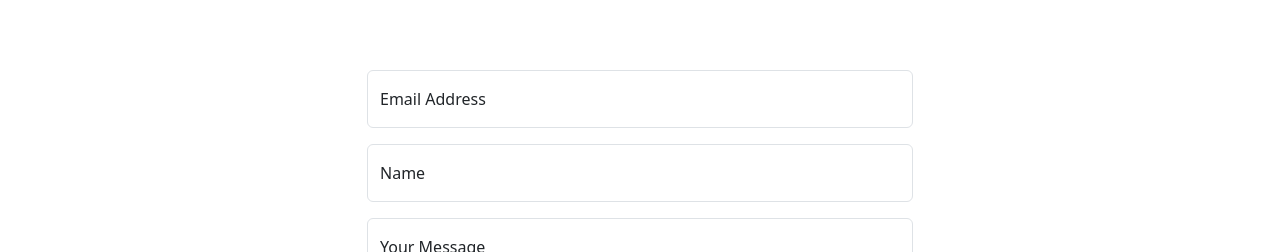
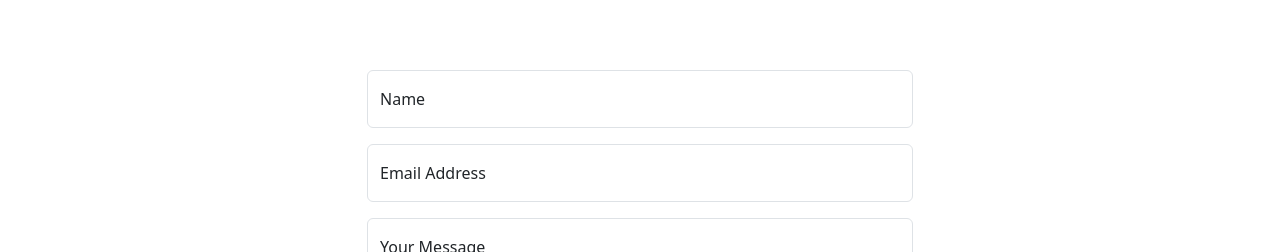
Before and after one commit to pkasprzak9/trip-app, a React (Create React App) app: page / in a window 1280 px wide. Shown: the part 3219-3471 px from the top of the page. Built offline with nearby package versions, Linux system fonts and the light colour scheme.

Commit message:
Refactor Contact component to add form validation and improve accessibility

```diff
--- a/src/components/StartPage/Contact.jsx
+++ b/src/components/StartPage/Contact.jsx
@@ -1,7 +1,147 @@
 import React from "react";
+import { useState } from "react";
 import { Container, Form, Row, Col, FloatingLabel, Button } from "react-bootstrap";
 
 export default function Contact() {
+  const [formData, setFormData] = useState({
+    name: '',
+    email: '',
+    message: ''
+  });
+
+  const [formErrors, setFormErrors] = useState({
+    name: null,
+    email: null,
+    message: null
+  });
+
+  const [touched, setTouched] = useState({
+    name: false,
+    email: false,
+    message: false
+  });
+
+  const validateName = name => {
+    if (!name.trim()) {
+      return 'Name is required.'
+    };
+    return null;
+  };
+
+  const validateEmail = email => {
+    if (!email.trim()) {
+      return 'Email is required.'
+    };
+
+    const emailRegex = /\S+@\S+\.\S+/;
+    if (!emailRegex.test(email)) {
+      return 'Enter correct email address.'
+    };
+
+    return null;
+  };
+
+  const validateMessage = message => {
+    if (!message.trim()) {
+      return 'Your message cannot be empty.'
+    };
+
+    return null;
+  };
+
+  const handleChange = (e) => {
+    const { name, value } = e.target;
+
+    setFormData(prevData => ({
+      ...prevData,
+      [name]: value
+    }));
+  };
+
+  const handleBlur = (e) => {
+    const { name } = e.target;
+
+    setTouched(prevTouched => ({
+      ...prevTouched,
+      [name]: true
+    }));
+
+    let error = null;
+
+    switch(name) {
+      case 'name':
+        error = validateName(formData.name);
+        break;
+      case 'email':
+        error = validateEmail(formData.email);
+        break;
+      case 'message':
+        error = validateMessage(formData.message);
+        break;
+      default:
+        break;
+    }
+
+    setFormErrors(prevErrors => ({
+      ...prevErrors,
+      [name]: error
+    }))
+  };
+
+  const handleSubmit = (e) => {
+    e.preventDefault();
+
+    const nameError = validateName(formData.name);
+    const emailError = validateEmail(formData.email);
+    const messageError = validateMessage(formData.message);
+
+    setFormErrors({
+      name: nameError,
+      email: emailError,
+      message: messageError
+    });
+
+    setTouched({
+      name: true,
+      email: true,
+      message: true
+    });
+
+    if (nameError || emailError || messageError) {
+      return;
+    }
+
+    const dataToSend = {
+      name: formData.name,
+      email: formData.email,
+      message: formData.message
+    };
+
+    // FUTURE IMPLEMENTATION
+    // const sendData = () => {
+
+    // }
+
+    setFormData({
+      name: '',
+      email: '',
+      message: ''
+    });
+
+    setFormErrors({
+      name: null,
+      email: null,
+      message: null
+    });
+
+    setTouched({
+      name: false,
+      email: false,
+      message: false
+    })
+  }
+
+
   return (
     <section id="contact">
       <Container fluid="md" className="py-5">
@@ -12,21 +152,76 @@ export default function Contact() {
 
         <Row className="justify-content-center align-items-center mt-5 py-5">
           <Col xs="10" lg="8" xl="6">
-            <Form>
-              <FloatingLabel controlId="floatingEmail" label="Email Address" className="mb-3">
-                <Form.Control type="email" name="email" placeholder="name@example.com" required>
-                </Form.Control>
+            <Form noValidate onSubmit={handleSubmit}>
+              <FloatingLabel
+                controlId="name"
+                label="Name"
+                className="mb-3">
+                <Form.Control
+                  type="text"
+                  name="name"
+                  placeholder="Mario"
+                  value={formData.name}
+                  onChange={handleChange}
+                  onBlur={handleBlur}
+                  isInvalid = {touched.name && !!formErrors.name}
+                  isValid = {touched.name && !formErrors.name}
+                  aria-invalid = {touched.name && !!formErrors.name}
+                  aria-describedby="name-error"/>
+                <Form.Control.Feedback
+                  type="invalid"
+                  id="name-error">
+                    {formErrors.name}
+                </Form.Control.Feedback>
               </FloatingLabel>
-              <FloatingLabel controlId="floatingName" label="Name" className="mb-3">
-                <Form.Control type="text" name="name" placeholder="Mario" required>
-                </Form.Control>
+              <FloatingLabel
+                controlId="email"
+                label="Email Address"
+                className="mb-3">
+                <Form.Control
+                  type="email"
+                  name="email"
+                  placeholder="name@example.com"
+                  value={formData.email}
+                  onChange={handleChange}
+                  onBlur={handleBlur}
+                  isInvalid={touched.email && !!formErrors.email}
+                  isValid={touched.email && !formErrors.email}
+                  aria-invalid={touched.email && !!formErrors.email}
+                  aria-describedby="email-error"/>
+                <Form.Control.Feedback
+                  type="invalid"
+                  id="email-error">
+                    {formErrors.email}
+                </Form.Control.Feedback>
               </FloatingLabel>
-              <FloatingLabel controlId="floatingMessage" label="Your Message" className="mb-3">
-                <Form.Control as="textarea" type="text" name="message" placeholder="Message" style={{height: "200px"}} required>
-                </Form.Control>
+              <FloatingLabel
+                controlId="message"
+                label="Your Message"
+                className="mb-3">
+                <Form.Control
+                  as="textarea"
+                  type="text"
+                  name="message"
+                  placeholder="Message"
+                  style={{height: "200px"}}
+                  value={formData.message}
+                  onChange={handleChange}
+                  onBlur={handleBlur}
+                  isInvalid={touched.message && !!formErrors.message}
+                  isValid={touched.message && !formErrors.message}
+                  aria-invalid={touched.message && !!formErrors.message}
+                  aria-describedby="message-error"/>
+                <Form.Control.Feedback
+                  type="invalid"
+                  id="message-error">
+                    {formErrors.message}
+                </Form.Control.Feedback>
               </FloatingLabel>
               <div className="text-center">
-                <Button variant="primary" type="submit">
+                <Button
+                  variant="primary"
+                  type="submit">
                   Send Message
                 </Button>
               </div>
```
